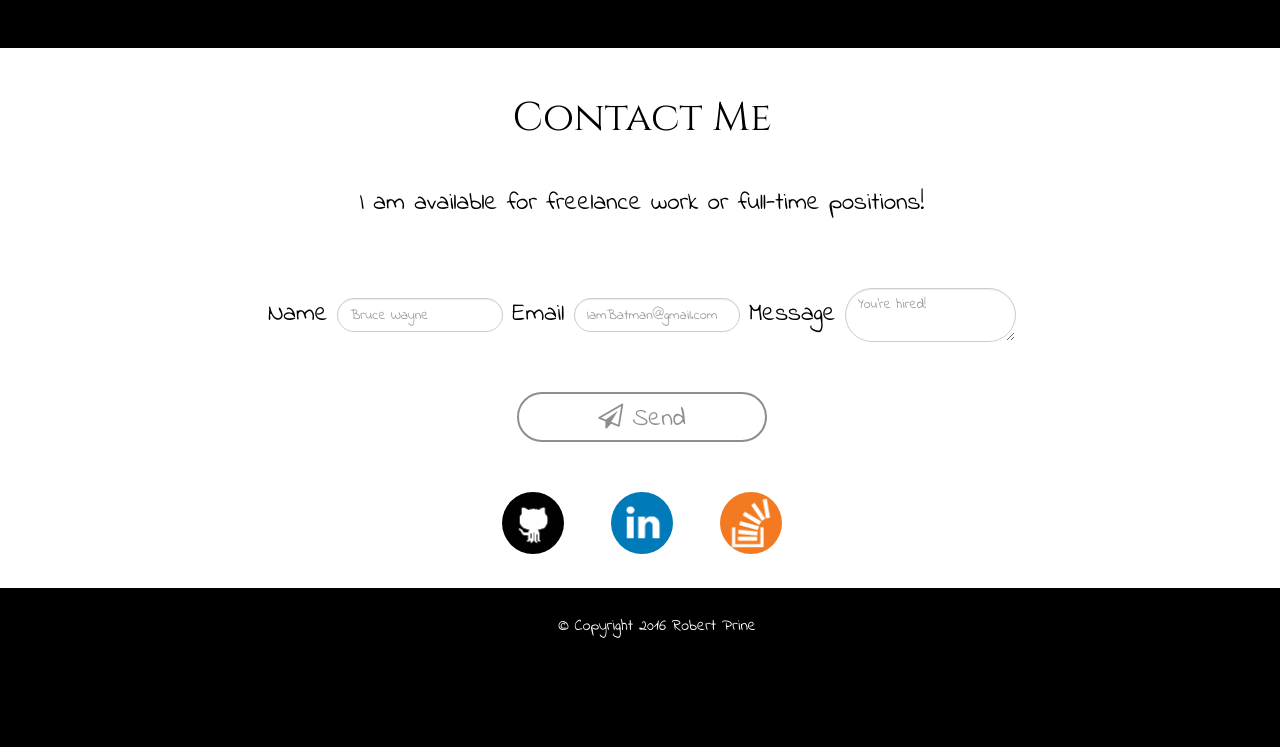
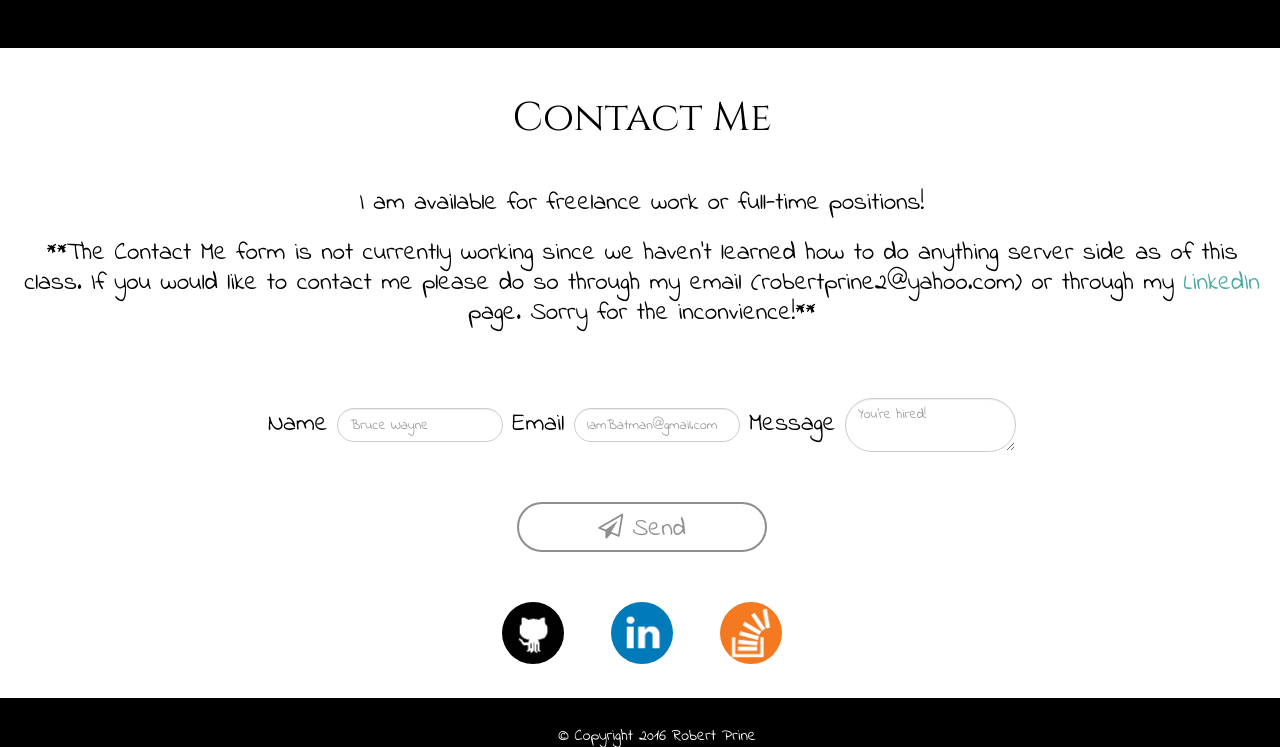
Before and after one commit to robertprine2/my-portfolio, a PHP site: page / in a window 1280 px wide. Shown: the part 4421-5168 px from the top of the page. Before the commit the page ends 5059 px from the top, so only its background shows below. Run offline with PHP 8.4, Linux system fonts and the light colour scheme; some libraries are stand-ins or nearby versions.

Commit message:
added contact me not working section

```diff
--- a/assets/css/style.css
+++ b/assets/css/style.css
@@ -300,6 +300,10 @@ h4 {
 
 /* Contact Me */
 
+p a {
+	color: #4aaaa5;
+}
+
 form {
 	font-size: 25px;
 }
--- a/index.html
+++ b/index.html
@@ -235,6 +235,7 @@
 			<div class="col-md-12 col-centered">
 				<h2>Contact Me</h2>
 				<p>I am available for freelance work or full-time positions!</p>
+				<p>**The Contact Me form is not currently working since we haven't learned how to do anything server side as of this class. If you would like to contact me please do so through my email (robertprine2@yahoo.com) or through my <a href="http://www.linkedin.com/in/robertprine2" target="_blank"> LinkedIn</a> page. Sorry for the inconvience!**
 			</div>
 		</div>
 
```
